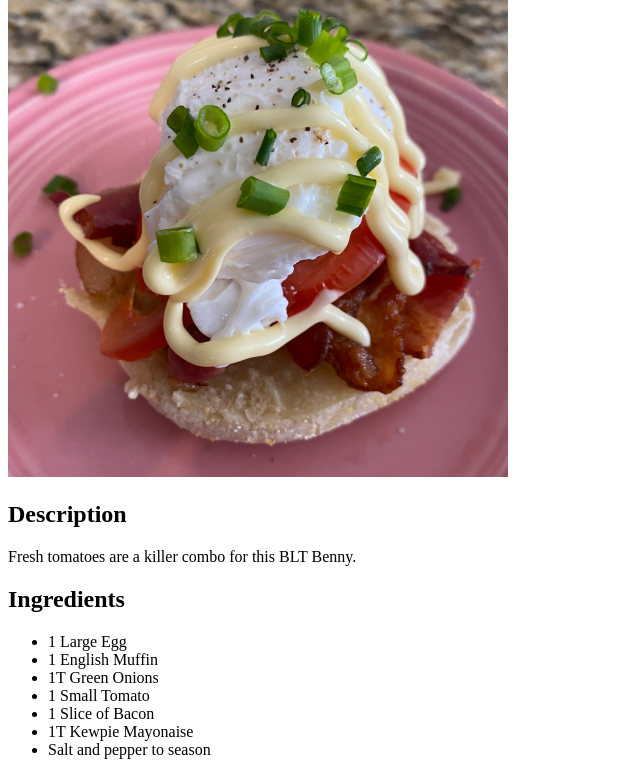
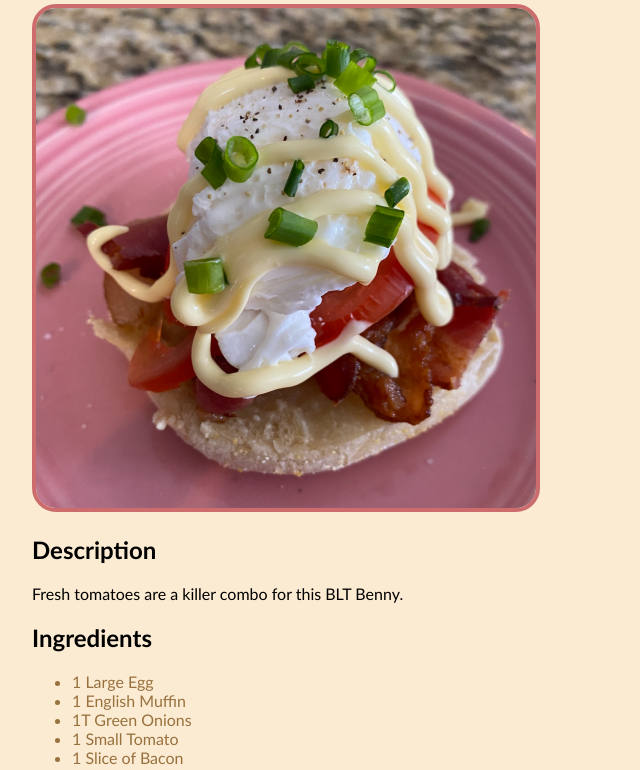
Before and after one commit to gotosleepwakeup/odin-recipes, a plain HTML site: page blt-benny.html in a window 1280 px wide. Shown: the part 129-899 px from the top of the page, without its empty margins (0-640 px from the left). Drawn offline with Linux system fonts and the light colour scheme.

Commit message:
updated styling for recipe pages

```diff
--- a/blt-benny.html
+++ b/blt-benny.html
@@ -3,6 +3,7 @@
     <head>
         <title>BLT Benny</title>
         <meta charset="utf-8">
+        <link rel="stylesheet" href="css/styles.css">
     </head>
     <body>
         <a href="index.html">&lt Back</a>
--- /dev/null
+++ b/css/styles.css
@@ -0,0 +1,14 @@
+body {
+    font-family:'Trebuchet MS', 'Lucida Sans Unicode', 'Lucida Grande', 'Lucida Sans', Arial, sans-serif;
+    padding: 24px;
+    background-color: #FBEBD2;
+}
+
+a, ul, ol {
+    color: hsl(34, 42%, 42%);
+}
+
+img {
+    border: 4px solid #CC6C6C;
+    border-radius: 24px;
+}
```
Also changed, not shown: avocado-toast-benny.html (+1 -0 lines), classic-benny.html (+1 -0 lines), index.html (+2 -1 lines), salmon-capers-benny.html (+1 -0 lines), steak-spinach-benny.html (+1 -0 lines).
